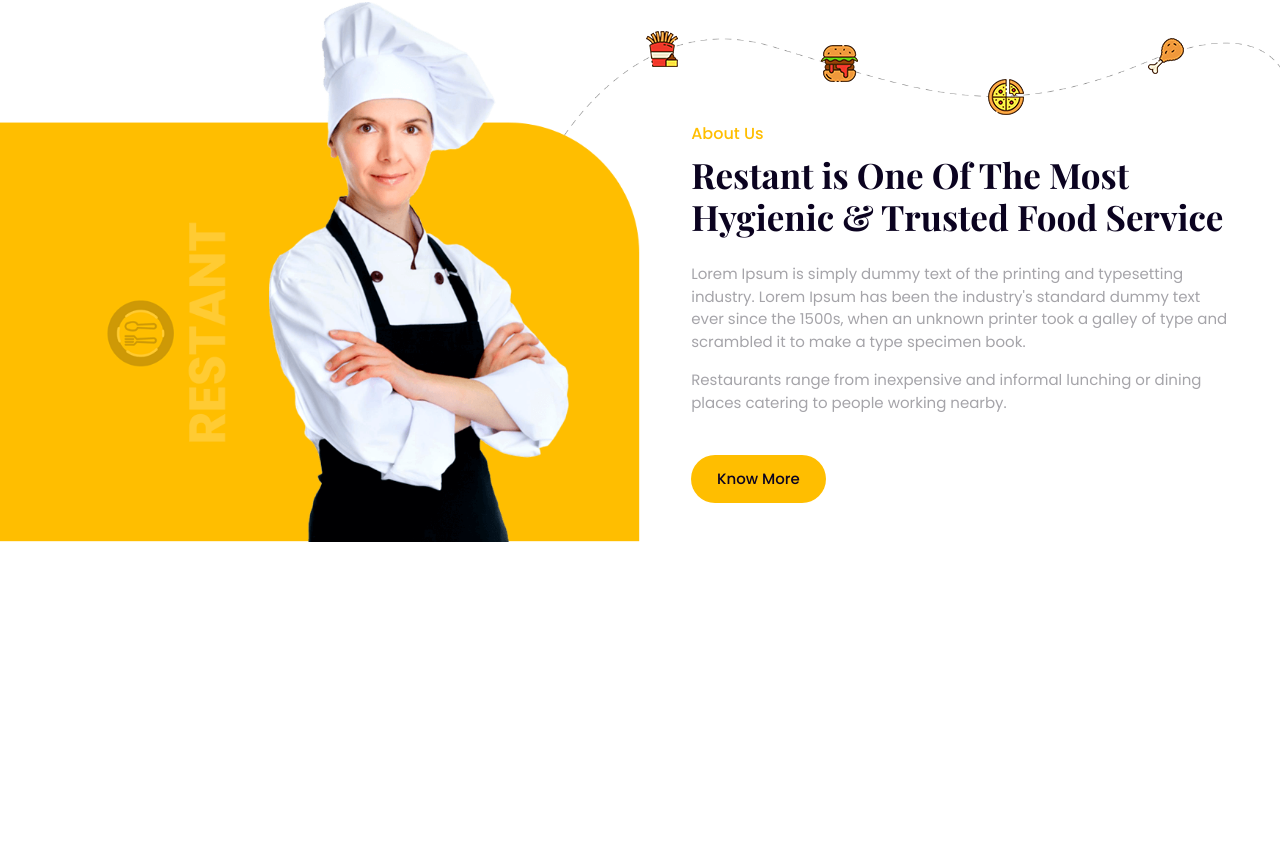
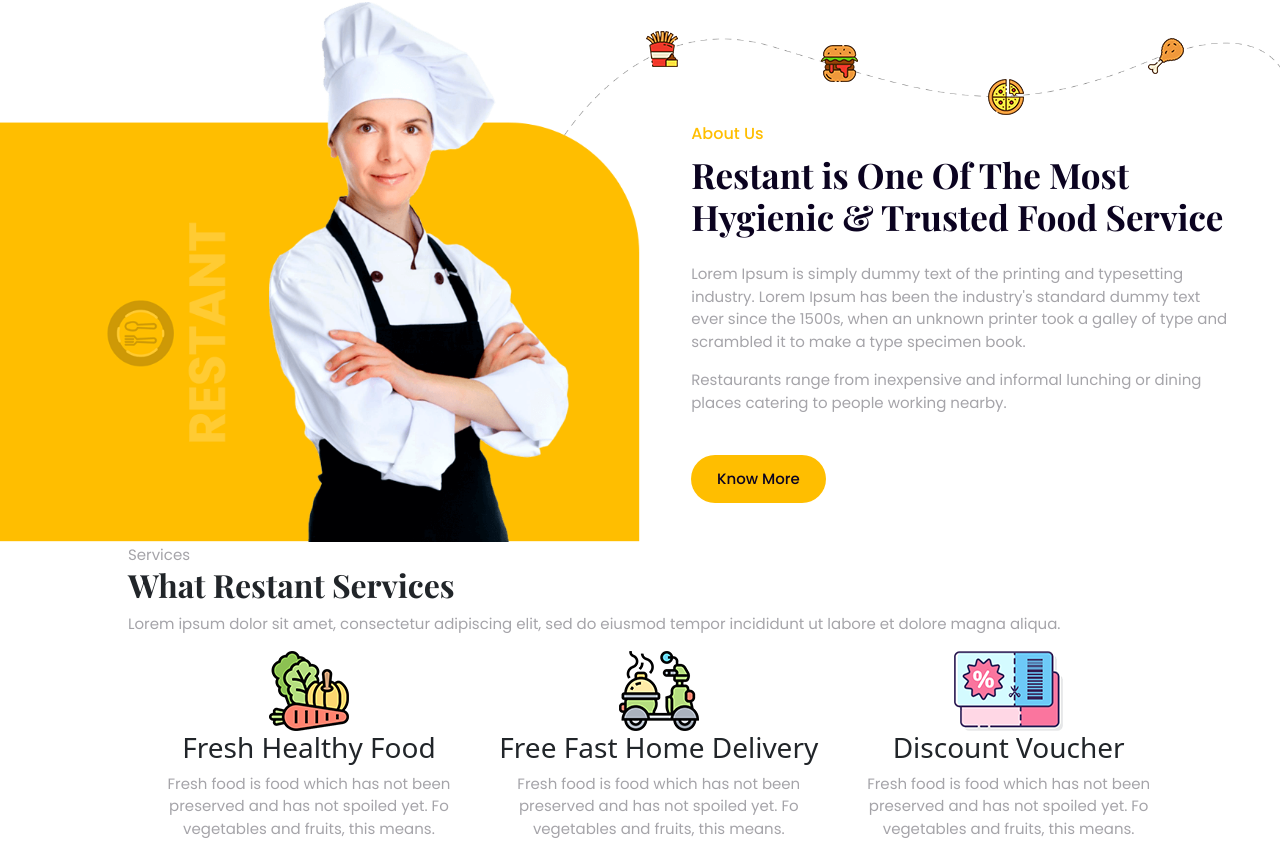
Before and after one commit to atayeva-lamiya/Restant, a plain HTML site: page index.html in a window 1280 px wide. Shown: the part 898-1754 px from the top of the page. Before the commit the page ends 1440 px from the top, so only its background shows below. Drawn offline with nearby package versions, Linux system fonts and the light colour scheme.

Commit message:
Services

```diff
--- a/index.html
+++ b/index.html
@@ -157,5 +157,46 @@
             <button class="about-us-button cursor"> Know More </button>
         </div>
     </section>
+    <section class="SERVICE">
+        <div class="standart-width">
+            <div>
+                <div class="standard-title">
+                    <span>Services</span>
+                    <h2>What Restant Services</h2>
+                    <p>Lorem ipsum dolor sit amet, consectetur adipiscing elit, sed do eiusmod tempor incididunt ut labore et dolore magna aliqua.</p>
+                </div>
+                <div>
+                    <div class="container">
+                        <div class="row">
+                            <div class="col-4 service-item">
+                                <!-- <img src="image/service-shape.png" alt="" class="service-item-img"> -->
+                                <div class="service-item-text">
+                                    <img src="image/service1.png" alt="">
+                                    <h3>Fresh Healthy Food</h3>
+                                    <p>Fresh food is food which has not been preserved and has not spoiled yet. Fo vegetables and fruits, this means.</p>
+                                </div>
+                            </div>
+                            <div class="col-4 service-item">
+                                <!-- <img src="image/service-shape.png" alt="" class="service-item-img"> -->
+                                <div class="service-item-text">
+                                    <img src="image/service2.png" alt="">
+                                    <h3>Free Fast Home Delivery</h3>
+                                    <p>Fresh food is food which has not been preserved and has not spoiled yet. Fo vegetables and fruits, this means.</p>
+                                </div>
+                            </div>
+                            <div class="col-4 service-item">
+                                <!-- <img src="image/service-shape.png" alt="" class="service-item-img"> -->
+                                <div class="service-item-text">
+                                    <img src="image/service3.png" alt="">
+                                    <h3>Discount Voucher</h3>
+                                    <p>Fresh food is food which has not been preserved and has not spoiled yet. Fo vegetables and fruits, this means.</p>
+                                </div>
+                            </div>
+                        </div>
+                    </div>
+                </div>
+            </div>
+        </div>
+    </section>
 </body>
 </html>
--- a/style.css
+++ b/style.css
@@ -340,3 +340,14 @@ header .icon-menu .menu-button-m:hover .icon-m {
     top: 31%;
     right: 47%;
 }
+
+/* -------------------------- SERVICE --------------------------- */
+.SERVICE .service-item {
+    position: relative;
+    background-image: url(image/service-shape.png);
+    background-color: #ffbe00;
+}
+.SERVICE .service-item .service-item-text {
+    position: absolute;
+    text-align: center;
+}
```
Also changed, not shown: image/service-shape.png (added), image/service1.png (added), image/service2.png (added), image/service3.png (added).
